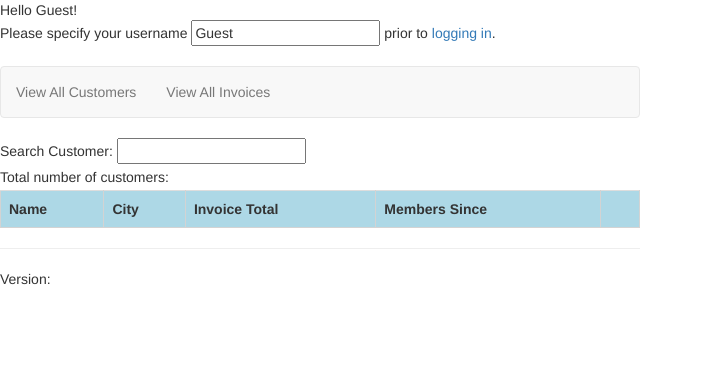
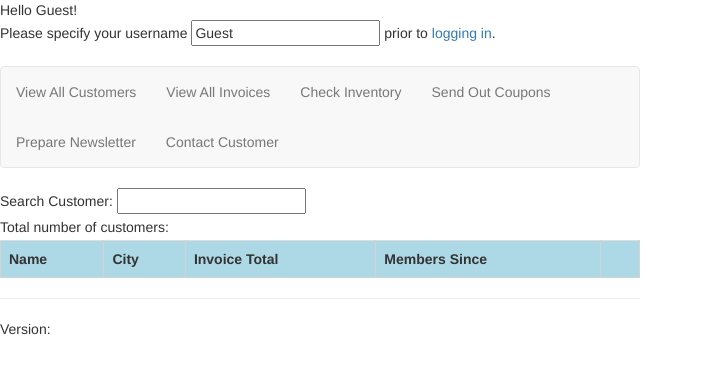
Before and after one commit to ihcsim/customer-invoice-management, a plain HTML site: page apps/invoice/public/index.html in a window 1280 px wide. Shown: the whole page, without its empty margins (0-703 px from the left). Drawn offline with nearby package versions, Linux system fonts and the light colour scheme; some packages are replaced by stand-ins of ours; no server answers.

Commit message:
Add new menu items to nav bar.

```diff
--- a/apps/invoice/public/index.html
+++ b/apps/invoice/public/index.html
@@ -30,6 +30,10 @@
           <ul class="nav navbar-nav">
             <li><a href="#/customers">View All Customers</a></li>
             <li><a href="#/records">View All Invoices</a></li>
+            <li><a href="#">Check Inventory</a></li>
+            <li><a href="#">Send Out Coupons</a></li>
+            <li><a href="#">Prepare Newsletter</a></li>
+           <li><a href="#">Contact Customer</a></li>
           </ul>
         </nav>
       </header>
```
